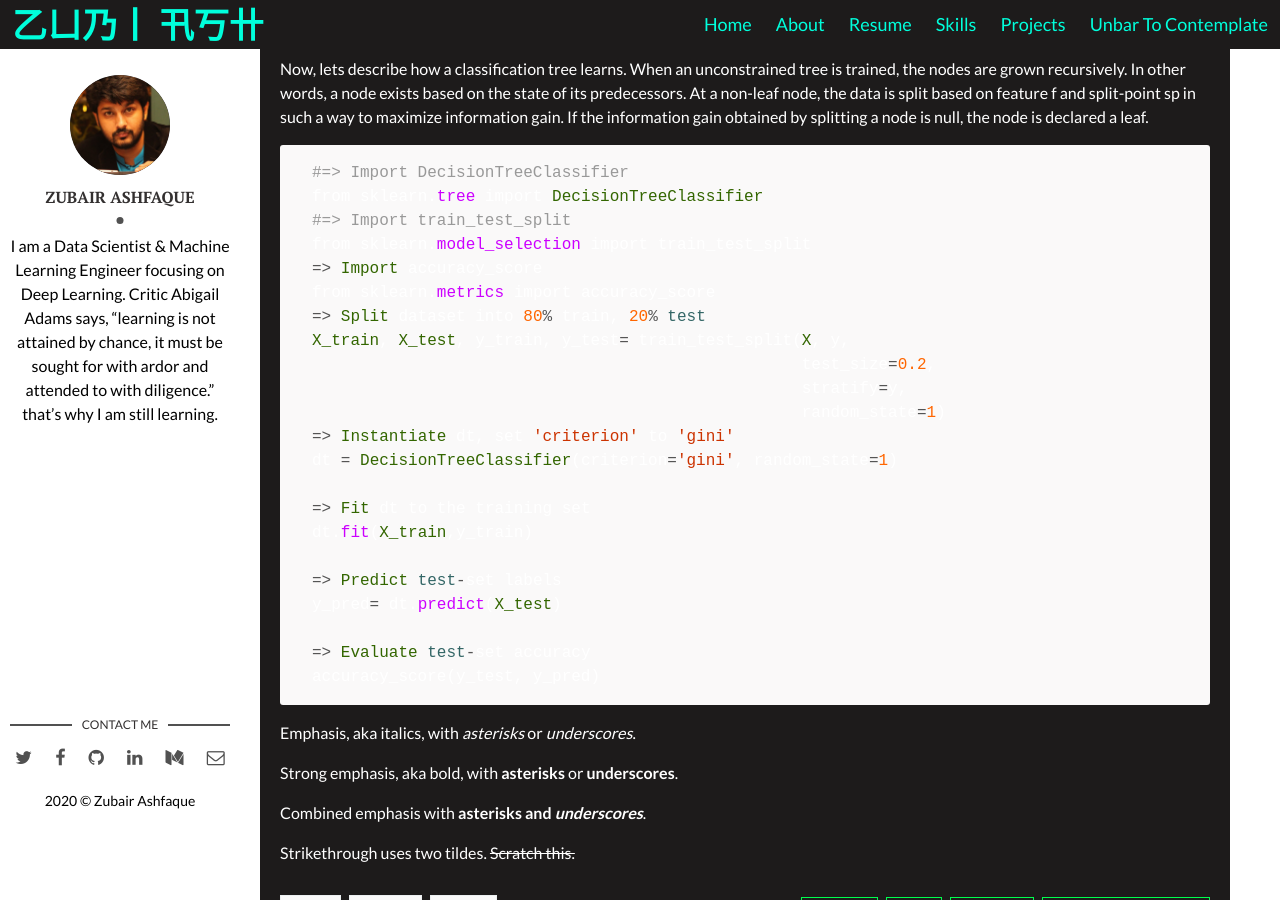
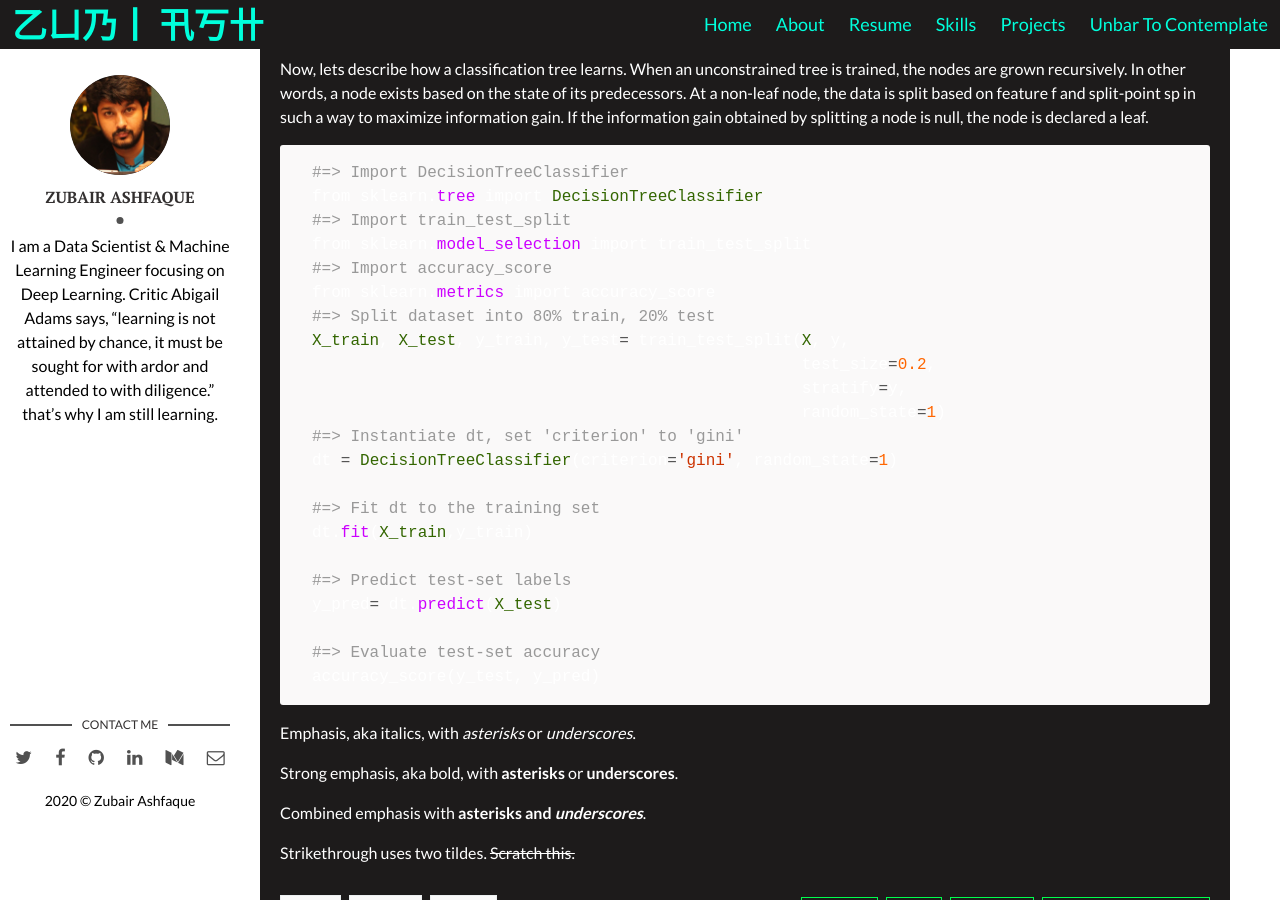
Before and after one commit to zubairashfaque/my-site, a Jekyll site: the page built from _posts/2020-01-16-Tree-Based-Modeling-from-Scratch-(Python).markdown, in a window 1280 px wide and 900 px high, scrolled down 4561 px. Built offline with Jekyll 4.4.1, drawn with Linux system fonts in a browser that asks for light colours; comment, search, counter and statistics services are not loaded.

```diff
--- a/_posts/2020-01-16-Tree-Based-Modeling-from-Scratch-(Python).markdown
+++ b/_posts/2020-01-16-Tree-Based-Modeling-from-Scratch-(Python).markdown
@@ -100,23 +100,23 @@ Now, lets describe how a classification tree learns. When an unconstrained tree
 from sklearn.tree import DecisionTreeClassifier
 #=> Import train_test_split
 from sklearn.model_selection import train_test_split
-=> Import accuracy_score
+#=> Import accuracy_score
 from sklearn.metrics import accuracy_score
-=> Split dataset into 80% train, 20% test
+#=> Split dataset into 80% train, 20% test
 X_train, X_test, y_train, y_test= train_test_split(X, y,
                                                    test_size=0.2,
                                                    stratify=y,
                                                    random_state=1)
-=> Instantiate dt, set 'criterion' to 'gini'
+#=> Instantiate dt, set 'criterion' to 'gini'
 dt = DecisionTreeClassifier(criterion='gini', random_state=1)
 
-=> Fit dt to the training set
+#=> Fit dt to the training set
 dt.fit(X_train,y_train)
 
-=> Predict test-set labels
+#=> Predict test-set labels
 y_pred= dt.predict(X_test)
 
-=> Evaluate test-set accuracy
+#=> Evaluate test-set accuracy
 accuracy_score(y_test, y_pred)
 {% endhighlight %}
 
```
